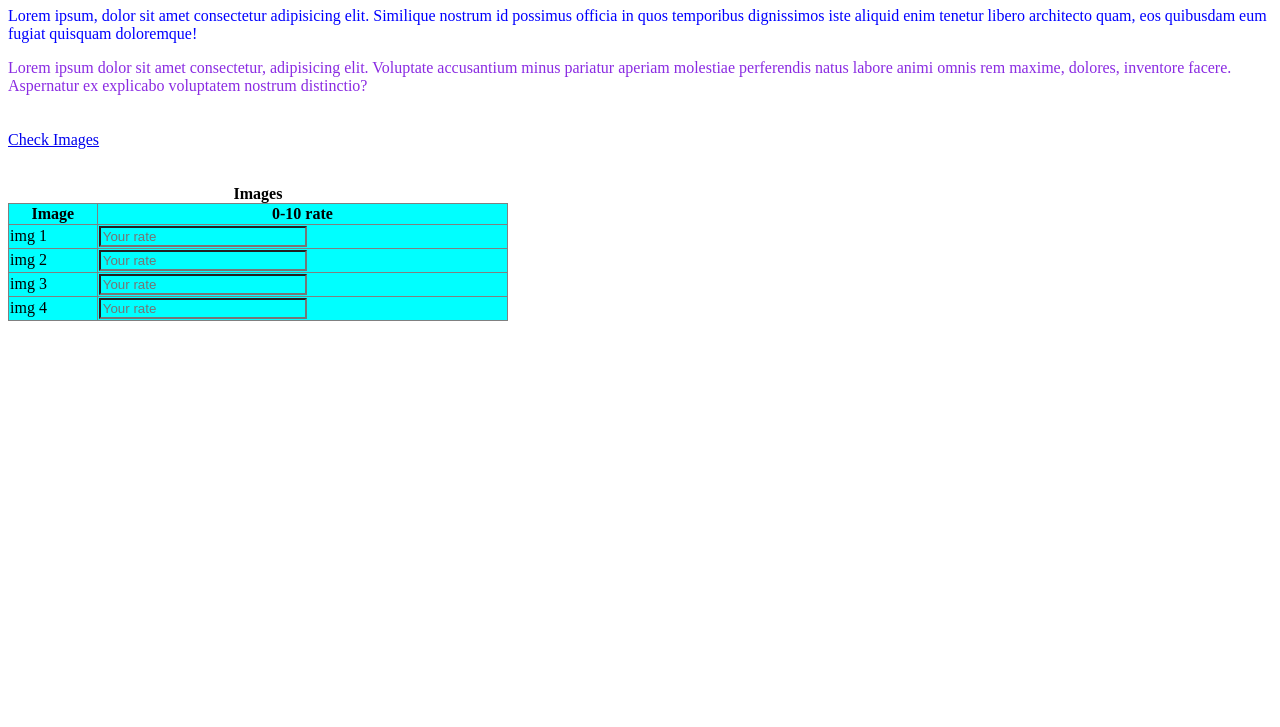
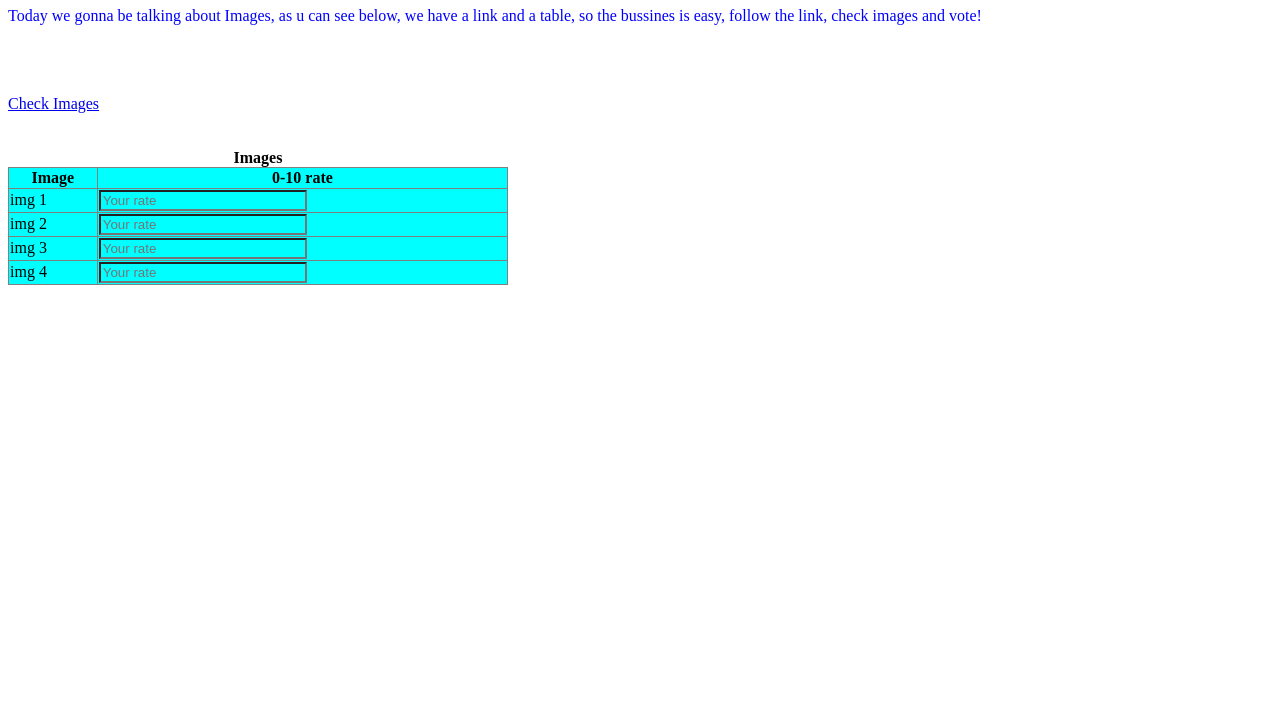
Before and after one commit to IvanB0rovikov/desktop-tutorial, a plain HTML site: page index.html in a window 1280 px wide. Shown: the part 73-800 px from the top of the page. Drawn offline with Linux system fonts and the light colour scheme.

Commit message:
Update index.html

```diff
--- a/index.html
+++ b/index.html
@@ -8,8 +8,7 @@
 </head>
 <body>
     <h1><b>Page Title</b></h1>
-    <p>Lorem ipsum, dolor sit amet consectetur adipisicing elit. Similique nostrum id possimus officia in quos temporibus dignissimos iste aliquid enim tenetur libero architecto quam, eos quibusdam eum fugiat quisquam doloremque!</p>
-    Lorem ipsum dolor sit amet consectetur, adipisicing elit. Voluptate accusantium minus pariatur aperiam molestiae perferendis natus labore animi omnis rem maxime, dolores, inventore facere. Aspernatur ex explicabo voluptatem nostrum distinctio?
+    <p>Today we gonna be talking about Images, as u can see below, we have a link and a table, so the bussines is easy, follow the link, check images and vote!</p>
     <br>
     <br>
     <br>
```
